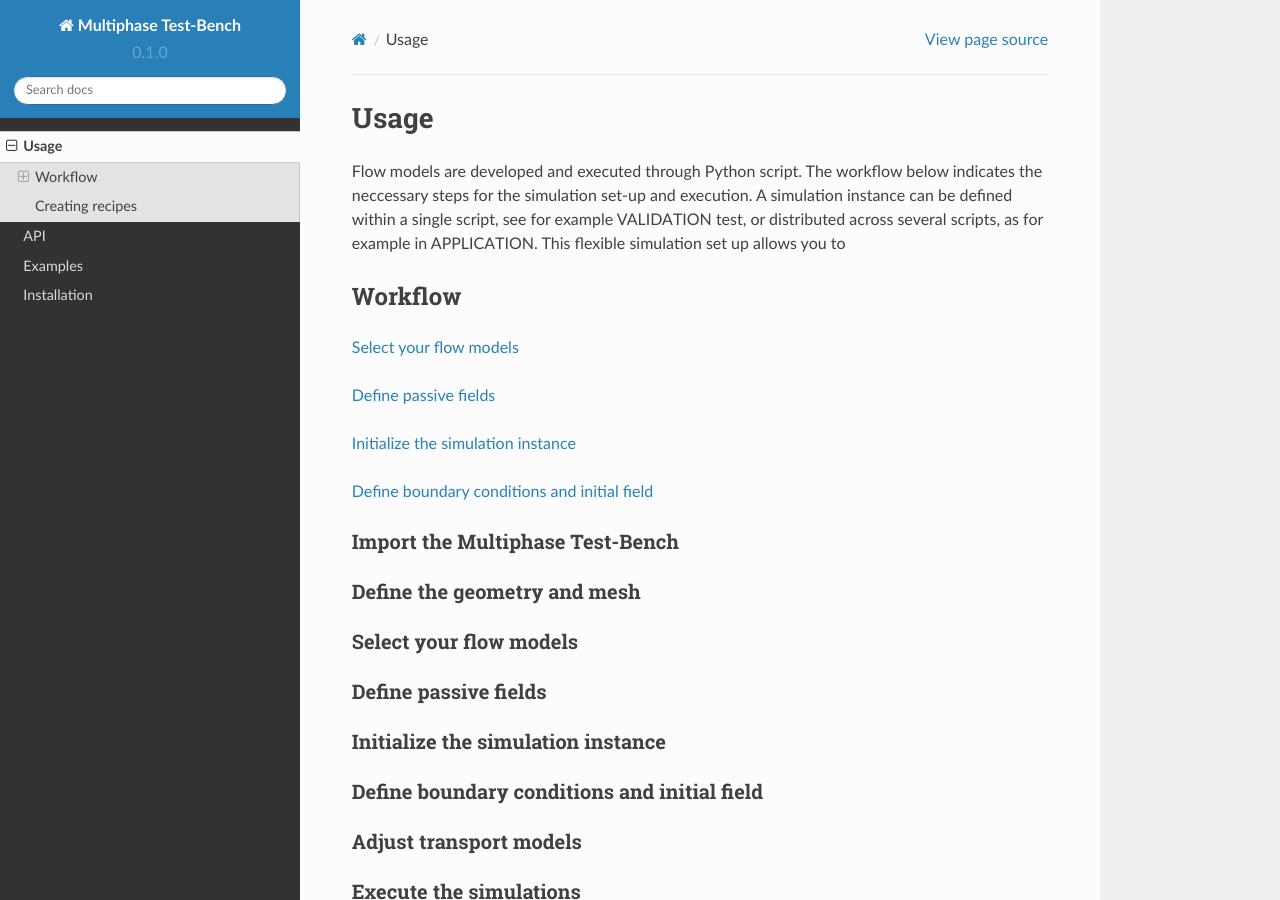
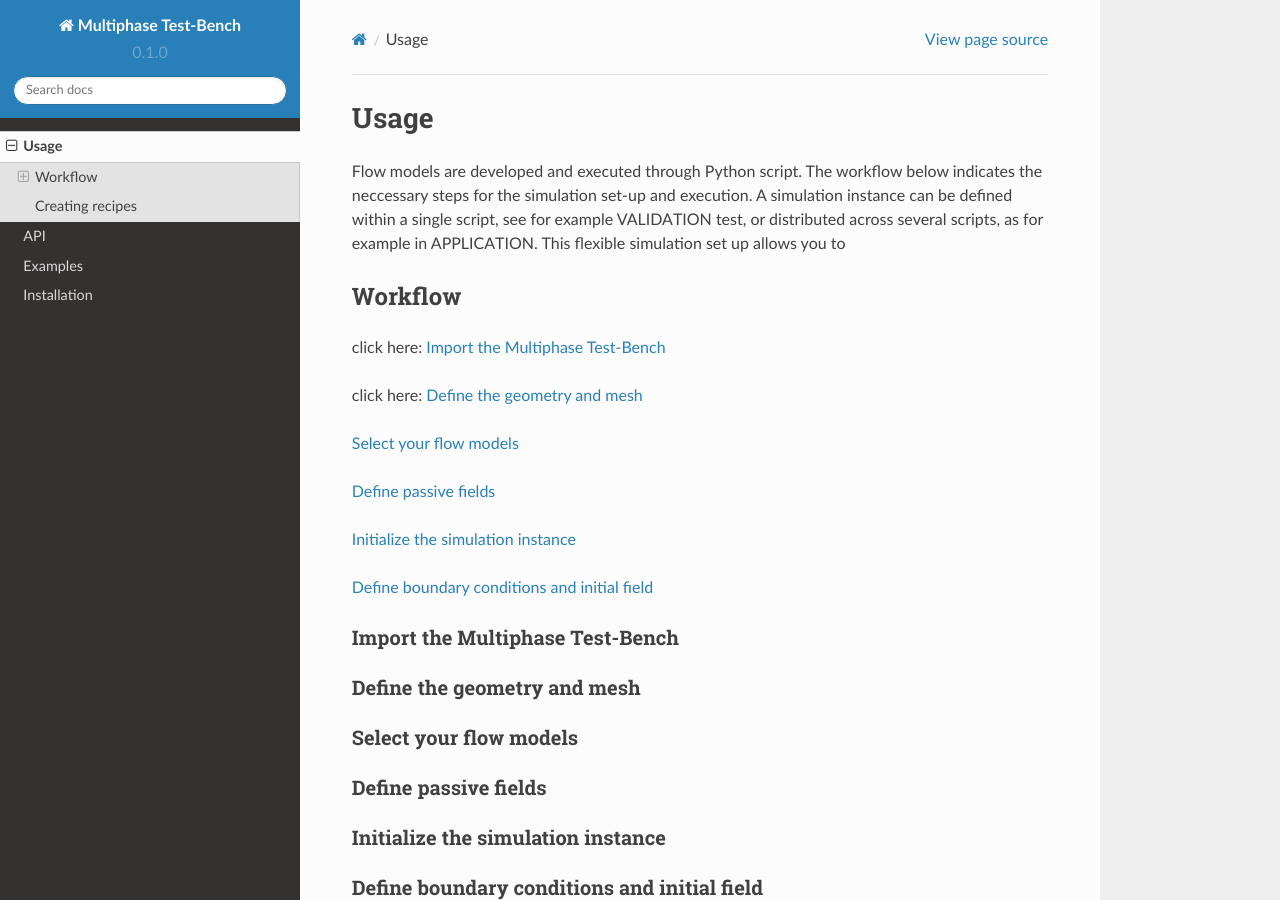
Before and after one commit to fjaschmoneit/multiphase-test-bench, a Sphinx documentation site: the page built from docs/source/usage.rst, in a window 1280 px wide and 900 px high. Built offline with Sphinx 7.4.7 and the Read the Docs theme 2.0.0, drawn with Linux system fonts in a browser that asks for light colours.

Commit message:
updating documentation

```diff
--- a/docs/source/usage.rst
+++ b/docs/source/usage.rst
@@ -13,9 +13,10 @@ This flexible simulation set up allows you to
 Workflow
 --------
 
-.. :toctree::
-    :ref:`importMTB`
-    :ref:`defineGeomMesh`
+
+click here: :ref:`importMTB`
+
+click here:    :ref:`defineGeomMesh`
 
 :ref:`selectModels`
 
```
